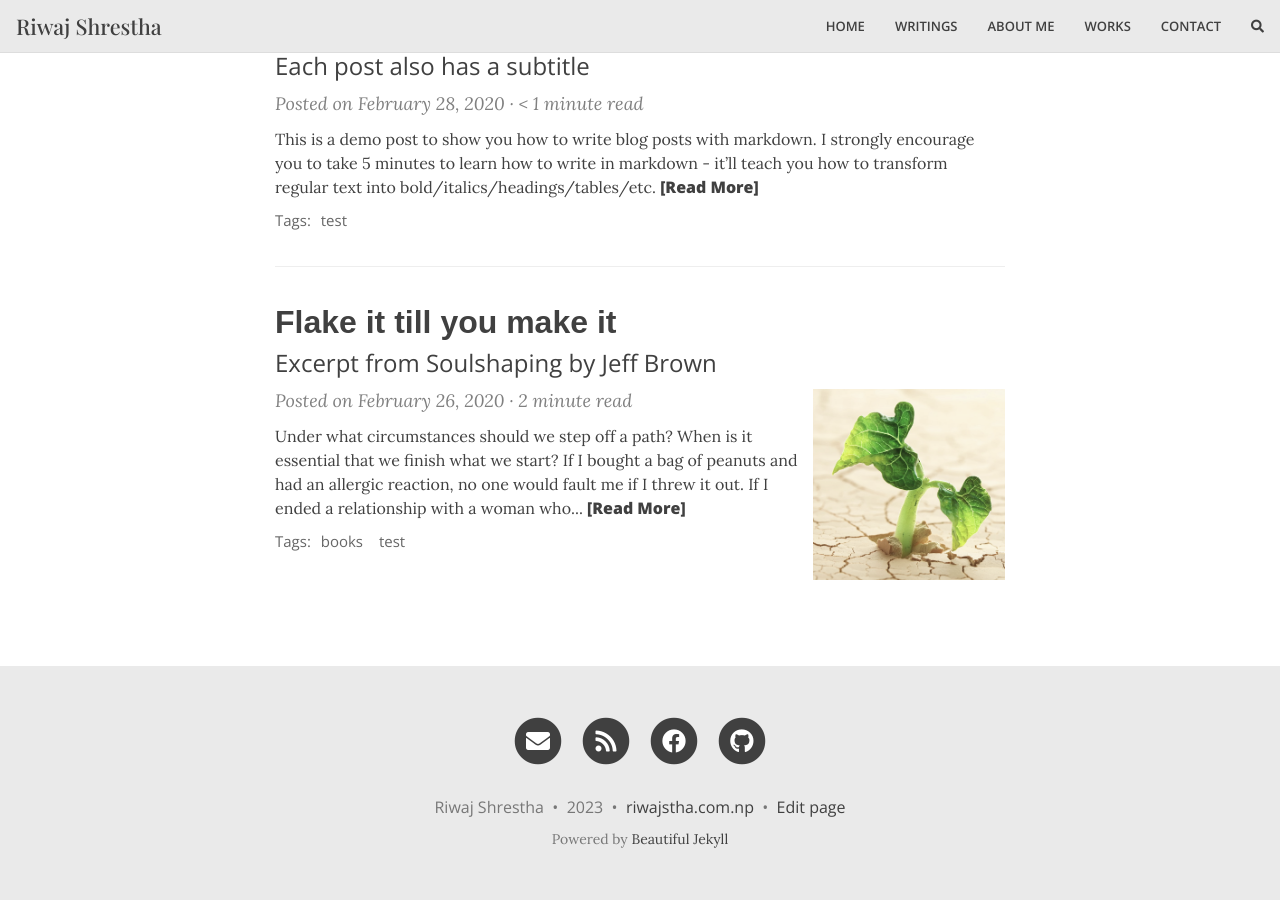
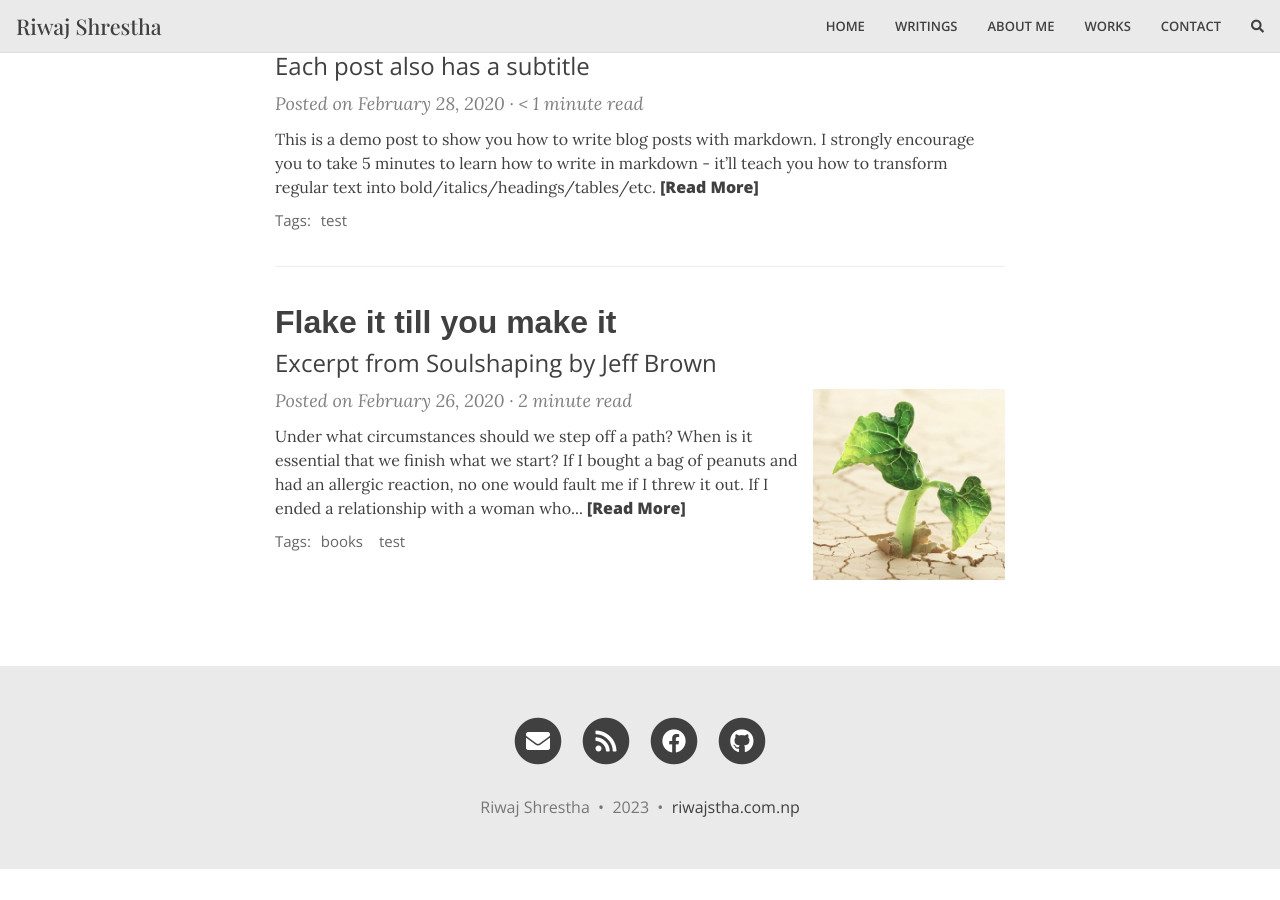
Before and after one commit to Riwaj-shrestha/riwaj-blog-jekyll, a Jekyll site: the page built from _pages/index.markdown, in a window 1280 px wide and 900 px high, scrolled down 1708 px. Built offline with Jekyll 4.4.1, drawn with Linux system fonts in a browser that asks for light colours; nearby versions of some CDN libraries; some web fonts are replaced; the list of posts is cut into pages by our own code; comment, search, counter and statistics services are not loaded; after the commit the page ends 2577 px from its top, so only the background shows below that.

Commit message:
Removes footer

```diff
--- a/_includes/footer.html
+++ b/_includes/footer.html
@@ -31,16 +31,16 @@
         {% endif %}
       {% endif%}
 
-      {% if site.edit_page_button and site.github.repository_url %}
-        &nbsp;&bull;&nbsp;
-        <a title="Edit this page on GitHub" href="{{ site.github.repository_url }}/edit/{{ site.github.source.branch }}/{{ page.path }}" class="text_muted">Edit page</a>
-       {% endif%}
+<!--      {% if site.edit_page_button and site.github.repository_url %}-->
+<!--        &nbsp;&bull;&nbsp;-->
+<!--        <a title="Edit this page on GitHub" href="{{ site.github.repository_url }}/edit/{{ site.github.source.branch }}/{{ page.path }}" class="text_muted">Edit page</a>-->
+<!--       {% endif%}-->
 
       </p>
-      {% unless site.remove-ads %}<p class="theme-by text-muted">
-        Powered by
-        <a href="https://beautifuljekyll.com">Beautiful Jekyll</a>
-      </p>{% endunless %}
+<!--      {% unless site.remove-ads %}<p class="theme-by text-muted">-->
+<!--        Powered by-->
+<!--        <a href="https://beautifuljekyll.com">Beautiful Jekyll</a>-->
+<!--      </p>{% endunless %}-->
       </div>
     </div>
   </div>
```
Also changed, not shown: 12 other files.
